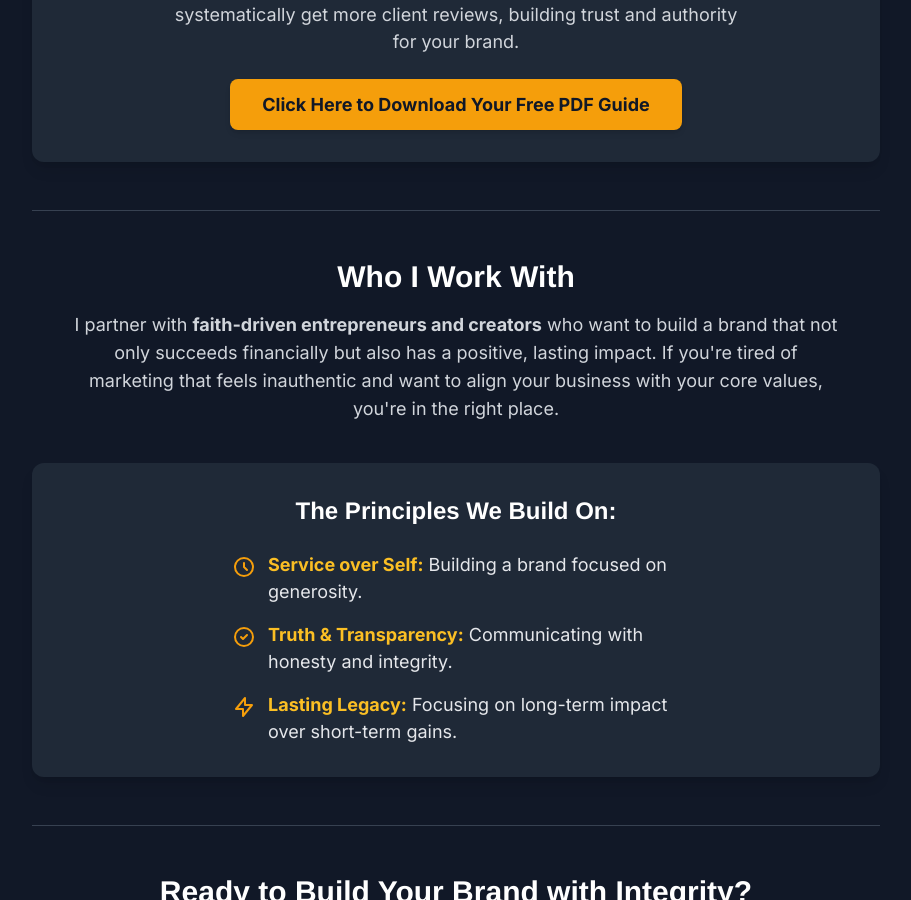
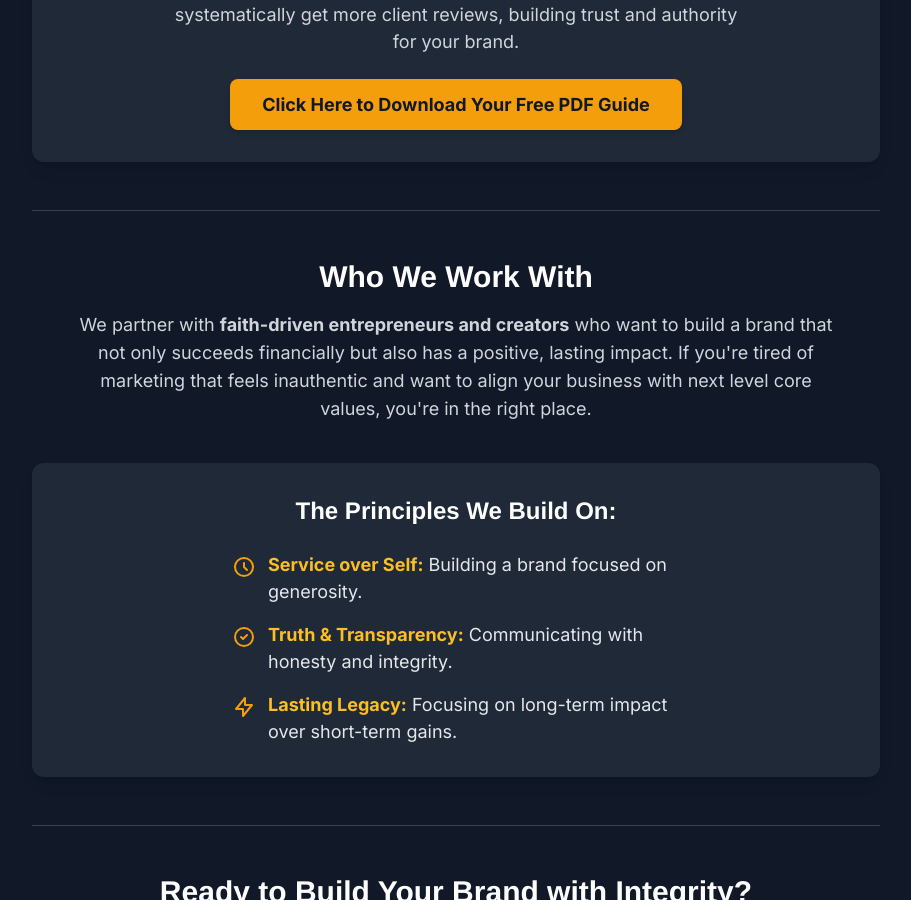
Before and after one commit to rualdo12/Rualdo-Kruger.github.io, a Jekyll site: the page built from index.html, in a window 1280 px wide and 900 px high, scrolled down 960 px. Shown: the whole window, without its empty margins (184-1095 px from the left). Built offline with Jekyll 4.4.1, drawn with Linux system fonts in a browser that asks for light colours; nearby versions of some CDN libraries.

Commit message:
Update index.html

```diff
--- a/index.html
+++ b/index.html
@@ -61,9 +61,9 @@ layout: default
         <!-- Who I Work With Section -->
         <section id="who-i-work-with" class="mb-12">
             <div class="text-center">
-                <h2 class="text-3xl font-bold text-white mb-4">Who I Work With</h2>
+                <h2 class="text-3xl font-bold text-white mb-4">Who We Work With</h2>
                 <p class="text-lg text-gray-300 max-w-3xl mx-auto mb-10">
-                    I partner with <strong>faith-driven entrepreneurs and creators</strong> who want to build a brand that not only succeeds financially but also has a positive, lasting impact. If you're tired of marketing that feels inauthentic and want to align your business with your core values, you're in the right place.
+                    We partner with <strong>faith-driven entrepreneurs and creators</strong> who want to build a brand that not only succeeds financially but also has a positive, lasting impact. If you're tired of marketing that feels inauthentic and want to align your business with next level core values, you're in the right place.
                 </p>
             </div>
 
```
